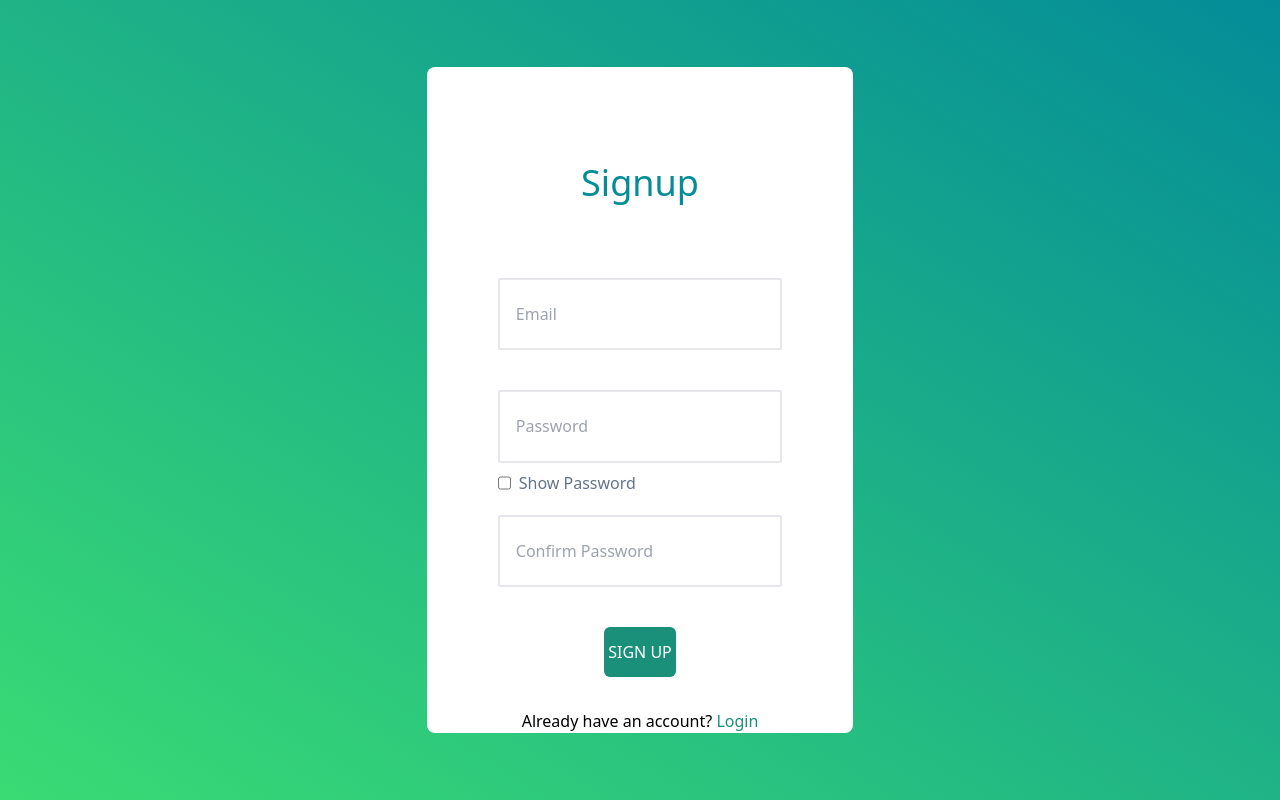
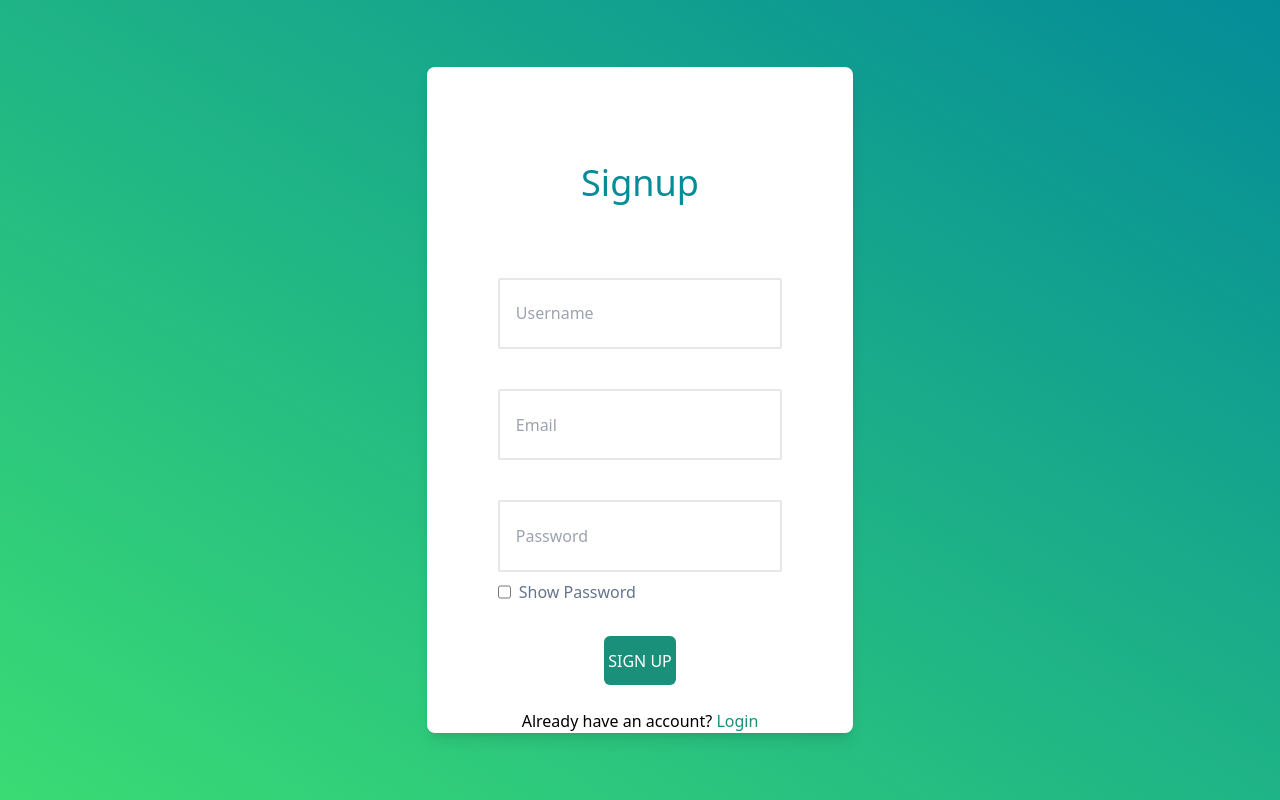
Before and after one commit to HussainSyed268/Firebase-Auth-app, a React (Create React App) app in the folder firebase-react-auth/: page /signup in a window 1280 px wide. Built offline with nearby package versions, Linux system fonts and the light colour scheme; no server answers.

Commit message:
Signup-functionality

```diff
--- a/firebase-react-auth/src/App.js
+++ b/firebase-react-auth/src/App.js
@@ -1,16 +1,30 @@
 import "./App.css";
 import { BrowserRouter as Router, Routes, Route } from "react-router-dom";
-
+import { useState, useEffect } from "react";
+import { auth } from "./firebase";
 import Home from "../src/components/Home/Home.js";
 import Login from "../src/components/Login/Login.js";
 import Signup from "../src/components/Signup/Signup.js";
 
 function App() {
+  const [username, setUsername] = useState("");
+  useEffect(() => {
+    auth.onAuthStateChanged((user) => {
+      if (user) {
+        setUsername(user.displayName);
+        console.log(user.displayName + " is logged in");
+      } else {
+        setUsername("");
+        console.log("user is logged out");
+      }
+    });
+  }, []);
+
   return (
     <div className="App h-full">
       <Router>
         <Routes>
-          <Route path="/" element={<Home />} />
+          <Route path="/" element={<Home name={username} />} />
           <Route path="/login" element={<Login />} />
           <Route path="/signup" element={<Signup />} />
         </Routes>
--- a/firebase-react-auth/src/components/Home/Home.js
+++ b/firebase-react-auth/src/components/Home/Home.js
@@ -8,7 +8,9 @@ const Home = (props) => {
       <Link to="/login">Login</Link>
       <br />
       <Link to="/signup">Signup</Link>
-      <h1>{props.user ? `Welcome ${props.user.displayName}` : ""}</h1>
+      <h1 className="text-black">
+        {props.user ? `Welcome ${props.user}` : ""}
+      </h1>
     </div>
   );
 };
--- a/firebase-react-auth/src/components/Login/Login.js
+++ b/firebase-react-auth/src/components/Login/Login.js
@@ -4,7 +4,7 @@ import { Link } from "react-router-dom";
 const Login = () => {
   return (
     <div className="flex h-full bg-gradient-to-bl from-[#048c98] to-[#3adb74] items-center justify-center">
-      <div className="flex flex-col h-5/6 w-2/6 rounded-lg bg-white">
+      <div className="shadow-lg flex flex-col h-5/6 w-2/6 rounded-lg bg-white">
         <h1 className="text-4xl h-1/6 justify-end pt-24 font-normal text-[#048c98]">
           Login
         </h1>
--- a/firebase-react-auth/src/components/Signup/Signup.js
+++ b/firebase-react-auth/src/components/Signup/Signup.js
@@ -1,65 +1,113 @@
 import React from "react";
-// const Signup = () => {
-//   return (
-//     <div>
-//       <h1>Signup</h1>
-//     </div>
-//   );
-// };
-// Create a signup page just like the login page i have created in the Login.js
-// file. Use the same styling and everything.
-// import { useState } from "react";
-import { Link } from "react-router-dom";
-// import { useAuth } from "../../contexts/AuthContext";
 
-// const [email, setEmail] = useState("");
-// const [password, setPassword] = useState("");
-// const { signup } = useAuth();
-// const handleSubmit = (e) => {
-//   e.preventDefault();
-//   signup(email, password);
-// };
+import { useState } from "react";
+import { Link, useNavigate } from "react-router-dom";
+import { auth } from "../../firebase";
+import { createUserWithEmailAndPassword, updateProfile } from "firebase/auth";
+
+const delay = (ms) => new Promise((resolve) => setTimeout(resolve, ms));
 
 const Signup = () => {
+  const navigate = useNavigate();
+  const [values, setValues] = useState({
+    username: "",
+    email: "",
+    password: "",
+  });
+  const [submitButtonDisabled, setSubmitButtonDisabled] = useState(false);
+  const [showPassword, setShowPassword] = useState(false);
+  const { username, email, password } = values;
+  const [errorMessage, setErrorMessage] = useState("");
+  const [successMessage, setSuccessMessage] = useState("");
+  const handleChange = (name) => (event) => {
+    setValues({ ...values, [name]: event.target.value });
+  };
+  const handleSubmit = (event) => {
+    event.preventDefault();
+    if (username === "" || email === "" || password === "") {
+      setErrorMessage("All fields are required");
+    } else {
+      setErrorMessage("");
+      setSuccessMessage("");
+      setSubmitButtonDisabled(true);
+      createUserWithEmailAndPassword(auth, email, password)
+        .then(async (res) => {
+          setSubmitButtonDisabled(false);
+          setSuccessMessage("Account created successfully");
+          const user = res.user;
+          await updateProfile(user, {
+            displayName: username,
+          });
+          console.log(user.displayName);
+          await delay(1000);
+          navigate("/");
+        })
+        .catch((error) => {
+          setSubmitButtonDisabled(false);
+          if (error.code === "auth/email-already-in-use") {
+            setErrorMessage("Email already in use");
+          }
+          if (error.code === "auth/invalid-email") {
+            setErrorMessage("Invalid email");
+          }
+          if (error.code === "auth/weak-password") {
+            setErrorMessage("Password should be at least 6 characters");
+          }
+        });
+    }
+  };
   return (
     <div className="flex h-full bg-gradient-to-bl from-[#048c98] to-[#3adb74] items-center justify-center">
-      <div className="flex flex-col h-5/6 w-2/6 rounded-lg bg-white">
+      <div className="shadow-lg flex flex-col h-5/6 w-2/6 rounded-lg bg-white">
         <h1 className="text-4xl h-1/6 justify-end pt-24 font-normal text-[#048c98]">
           Signup
         </h1>
         <form className="flex h-5/6 flex-col items-center pt-20">
           <input
-            className="w-4/6 h-20 mt-5 mb-5 text-start pl-4 border-2 border-solid-black rounded-sm"
+            className="w-4/6 h-20 mt-5 text-start pl-4 border-2 border-solid-black rounded-sm"
             type="text"
-            placeholder="Email"
-            // value={email}
-            // onChange={(e) => setEmail(e.target.value)}
+            placeholder="Username"
+            value={values.username}
+            onChange={handleChange("username")}
           />
           <input
-            className="w-4/6 h-20 mt-5 text-start pl-4 border-2 border-solid-black rounded-sm"
-            type="password"
+            className="w-4/6 h-20 mt-10 text-start pl-4 border-2 border-solid-black rounded-sm"
+            type="email"
+            placeholder="Email"
+            value={values.email}
+            onChange={handleChange("email")}
+          />
+          <input
+            className="w-4/6 h-20 mt-10 text-start pl-4 border-2 border-solid-black rounded-sm"
+            type={showPassword ? "text" : "password"}
             placeholder="Password"
-            // value={password}
-            // onChange={(e) => setPassword(e.target.value)}
+            value={values.password}
+            onChange={handleChange("password")}
           />
           <div className=" flex justify-start w-4/6 mt-2">
-            <input type="checkbox" />
-            <label className="ml-2 text-slate-500">Show Password</label>
+            <input
+              type="checkbox"
+              checked={showPassword}
+              onChange={() => setShowPassword(!showPassword)}
+            />
+            <label
+              className="ml-2 text-slate-500"
+              onClick={() => setShowPassword(!showPassword)}
+            >
+              Show Password
+            </label>
           </div>
-          <input
-            className="w-4/6 h-20 mt-5 text-start pl-4 border-2 border-solid-black rounded-sm"
-            type="password"
-            placeholder="Confirm Password"
-          />
-
+          <h1 className="text-red-500 mt-2">{errorMessage}</h1>
+          <h1 className="text-green-500 mt-2">{successMessage}</h1>
           <button
-            className="w-1/6 h-14 mt-10 text-center rounded-md bg-[#1a907a] text-white"
+            className="w-1/6 h-14 mt-4 text-center rounded-md bg-[#1a907a] disabled:opacity-75 text-white"
             type="submit"
-            // onClick={handleSubmit}
+            onClick={handleSubmit}
+            disabled={submitButtonDisabled}
           >
             SIGN UP
           </button>
-          <h1 className="mt-8">
+          <h1 className="mt-6">
             Already have an account?{" "}
             <Link className="text-[#1a907a]" to="/login">
               Login
--- a/firebase-react-auth/src/firebase.js
+++ b/firebase-react-auth/src/firebase.js
@@ -1,10 +1,14 @@
-// Import the functions you need from the SDKs you need
 import { initializeApp } from "firebase/app";
 import { getAuth } from "firebase/auth";
-// import from env.local
-import firebaseConfig1 from "./env.local";
-const firebaseConfig = firebaseConfig1;
-
+const firebaseConfig = {
+  apiKey: "AIzaSyArjPt-qusi8QDsGCkNioAVqcxKo3hFAQY",
+  authDomain: "react-firebase-auth-408c4.firebaseapp.com",
+  projectId: "react-firebase-auth-408c4",
+  storageBucket: "react-firebase-auth-408c4.appspot.com",
+  messagingSenderId: "923276814434",
+  appId: "1:923276814434:web:93eac1a330d4bf4989893b",
+  measurementId: "G-TBK0FYMYKT",
+};
 const app = initializeApp(firebaseConfig);
 
 const auth = getAuth();
```
Also changed, not shown: 1 other file (tests, documents, lock files or other folders).
